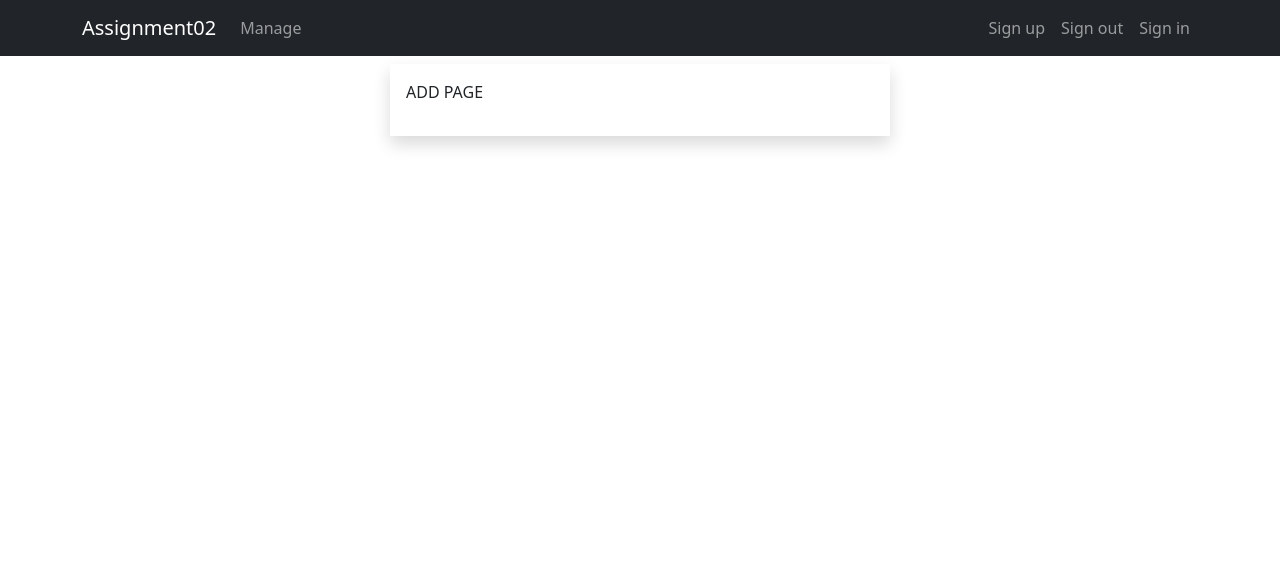
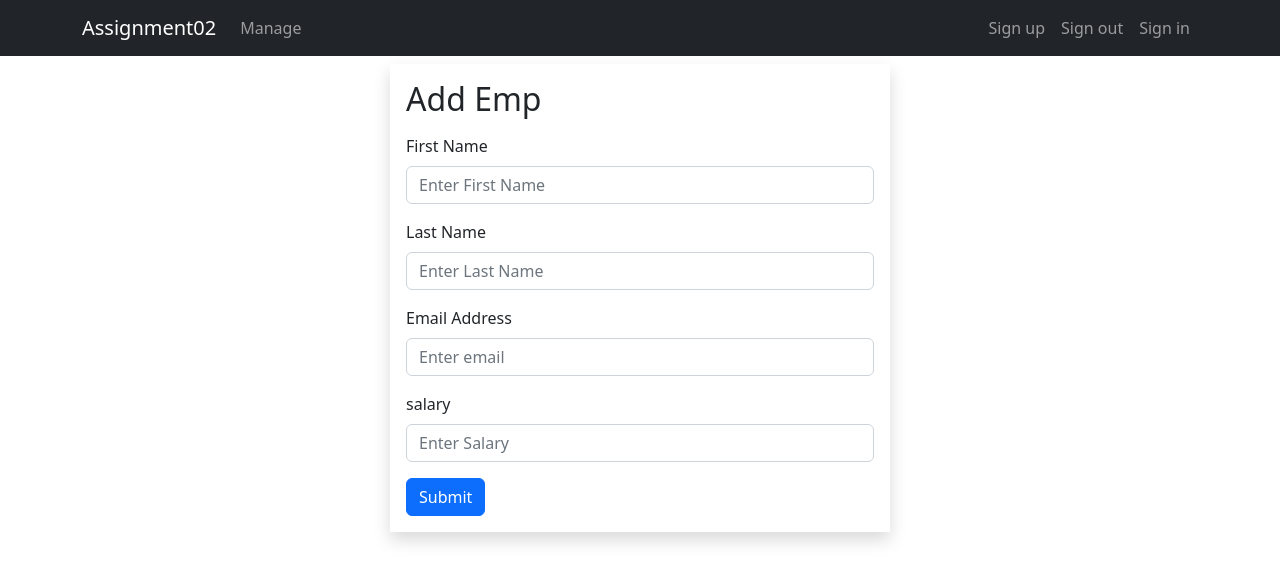
Before and after one commit to bitwiserob/101014890_comp3123_assignment2_reactjs, a React (Create React App) app: page /add in a window 1280 px wide. Shown: the top 582 px of the page. Built offline with nearby package versions, Linux system fonts and the light colour scheme.

Commit message:
Add non functional add employee form

```diff
--- /dev/null
+++ b/src/components/forms/add.js
@@ -0,0 +1,30 @@
+import Button from 'react-bootstrap/Button';
+import Form from 'react-bootstrap/Form';
+const AddEmpForm = ()=>{
+    return<>
+        <Form>
+            <Form.Label><h2>Add Emp</h2></Form.Label>
+            <Form.Group className={"mb-3"}>
+                <Form.Label>First Name</Form.Label>
+                <Form.Control type="text" placeholder="Enter First Name" className={"mb-3"}></Form.Control>
+            </Form.Group>
+            <Form.Group className={"mb-3"}>
+                <Form.Label>Last Name</Form.Label>
+                <Form.Control type="text" placeholder="Enter Last Name" className={"mb-3"}></Form.Control>
+            </Form.Group>
+            <Form.Group className={"mb-3"}>
+                <Form.Label>Email Address</Form.Label>
+                <Form.Control type="email" placeholder="Enter email" className={"mb-3"}></Form.Control>
+            </Form.Group>
+            <Form.Group className={"mb-3"}>
+                <Form.Label>salary</Form.Label>
+                <Form.Control type="text" placeholder="Enter Salary" className={"mb-3"}></Form.Control>
+            </Form.Group>
+            <Button variant="primary" type="submit">
+                Submit
+            </Button>
+        </Form>
+    </>
+}
+
+export default AddEmpForm;
--- a/src/components/pages/employeeAdd.js
+++ b/src/components/pages/employeeAdd.js
@@ -1,7 +1,9 @@
+import AddEmpForm from "../forms/add";
+
 const EmployeeAdd = () => {
     return <>
-        <p>ADD PAGE</p>
+        <AddEmpForm></AddEmpForm>
     </>;
 }
 
-export default EmployeeAdd;
+export default AddEmpForm;
--- a/src/components/pages/employeeView.js
+++ b/src/components/pages/employeeView.js
@@ -1,6 +1,7 @@
 import ManageEmployeeTable from "../manage";
 import {useEffect, useState} from "react";
 import axios from 'axios'
+import Button from 'react-bootstrap/Button';
 const EmployeeView = () => {
     const [empData, setEmpData] = useState([]);
 
@@ -16,6 +17,8 @@ const EmployeeView = () => {
     }, [])
     console.log(empData['success']);
     return <>
+        <h2>Manage employees</h2>
+        <Button variant="primary" href={"/add"} >Add</Button>
         <ManageEmployeeTable data={empData}></ManageEmployeeTable>
     </>;
 }
```
